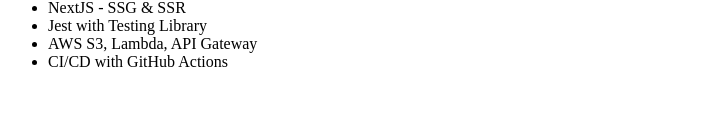
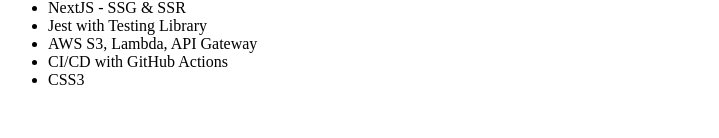
Before and after one commit to szabikr/szabi-space, a Next.js app: page / in a window 1280 px wide. Shown: the part 162-300 px from the top of the page, without its empty margins (0-719 px from the left). Built offline with nearby package versions, Linux system fonts and the light colour scheme.

Commit message:
added css3

```diff
--- a/src/pages/index.js
+++ b/src/pages/index.js
@@ -9,6 +9,7 @@
         <li>Jest with Testing Library</li>
         <li>AWS S3, Lambda, API Gateway</li>
         <li>CI/CD with GitHub Actions</li>
+        <li>CSS3</li>
       </ul>
     </>
   )
```
